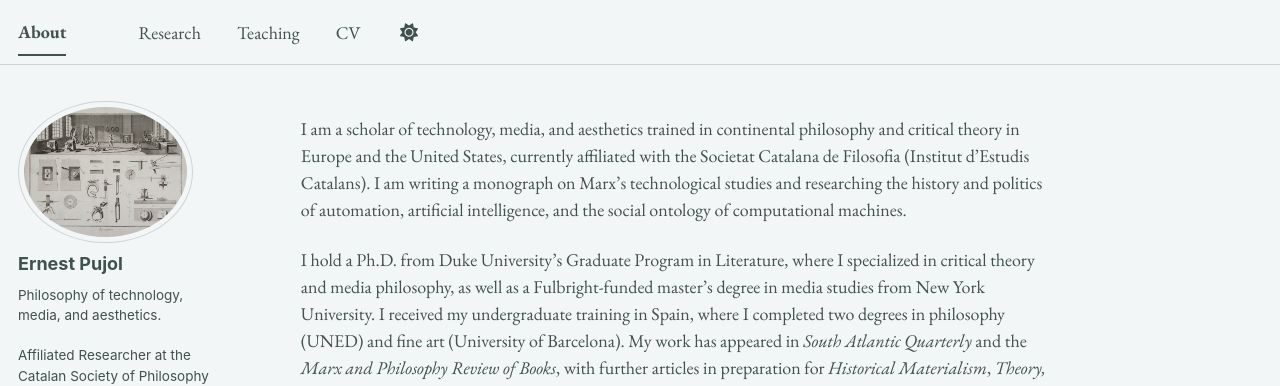
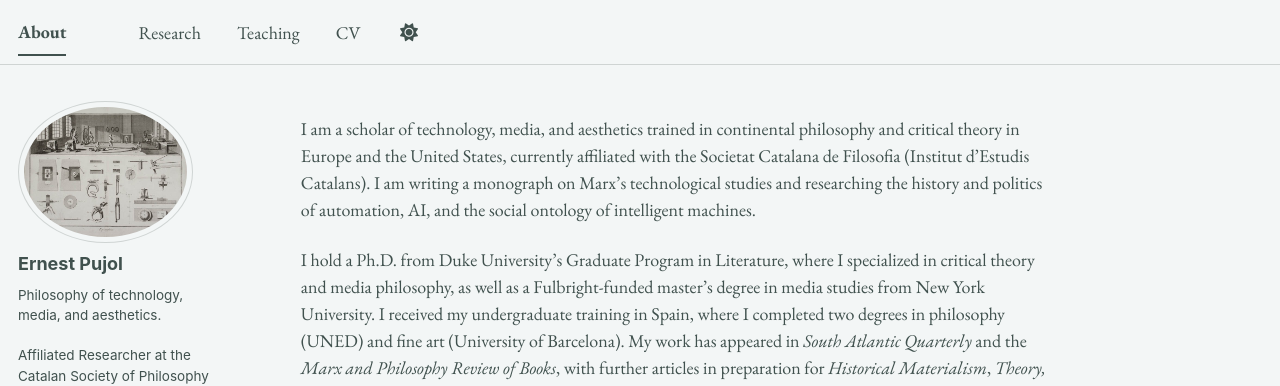
Before and after one commit to epujol90/epujol90.github.io, a Jekyll site: the page built from _pages/about.md, in a window 1280 px wide. Shown: the top 386 px of the page. Built offline with Jekyll 4.4.1, drawn with Linux system fonts in a browser that asks for light colours; some web fonts are replaced; a script bundle is joined from its source files by our own code; library files that are not in the unit come from our copies.

Commit message:
Update about.md

```diff
--- a/_pages/about.md
+++ b/_pages/about.md
@@ -6,6 +6,6 @@ redirect_from:
   - /about/
   - /about.html
 ---
-I am a scholar of technology, media, and aesthetics trained in continental philosophy and critical theory in Europe and the United States, currently affiliated with the Societat Catalana de Filosofia (Institut d’Estudis Catalans). I am writing a monograph on Marx's technological studies and researching the history and politics of automation, artificial intelligence, and the social ontology of computational machines.
+I am a scholar of technology, media, and aesthetics trained in continental philosophy and critical theory in Europe and the United States, currently affiliated with the Societat Catalana de Filosofia (Institut d’Estudis Catalans). I am writing a monograph on Marx's technological studies and researching the history and politics of automation, AI, and the social ontology of intelligent machines.
 
 I hold a Ph.D. from Duke University’s Graduate Program in Literature, where I specialized in critical theory and media philosophy, as well as a Fulbright-funded master’s degree in media studies from New York University. I received my undergraduate training in Spain, where I completed two degrees in philosophy (UNED) and fine art (University of Barcelona). My work has appeared in _South Atlantic Quarterly_ and the _Marx and Philosophy Review of Books_, with further articles in preparation for _Historical Materialism_, _Theory, Culture & Society_, and _Qui Parle_. Alongside my research, I have substantive experience in writing pedagogy, including two years of writing center practice at Duke’s Thompson Writing Studio and teaching writing-intensive courses on media studies, philosophy of technology, and the history and politics of AI.
```
